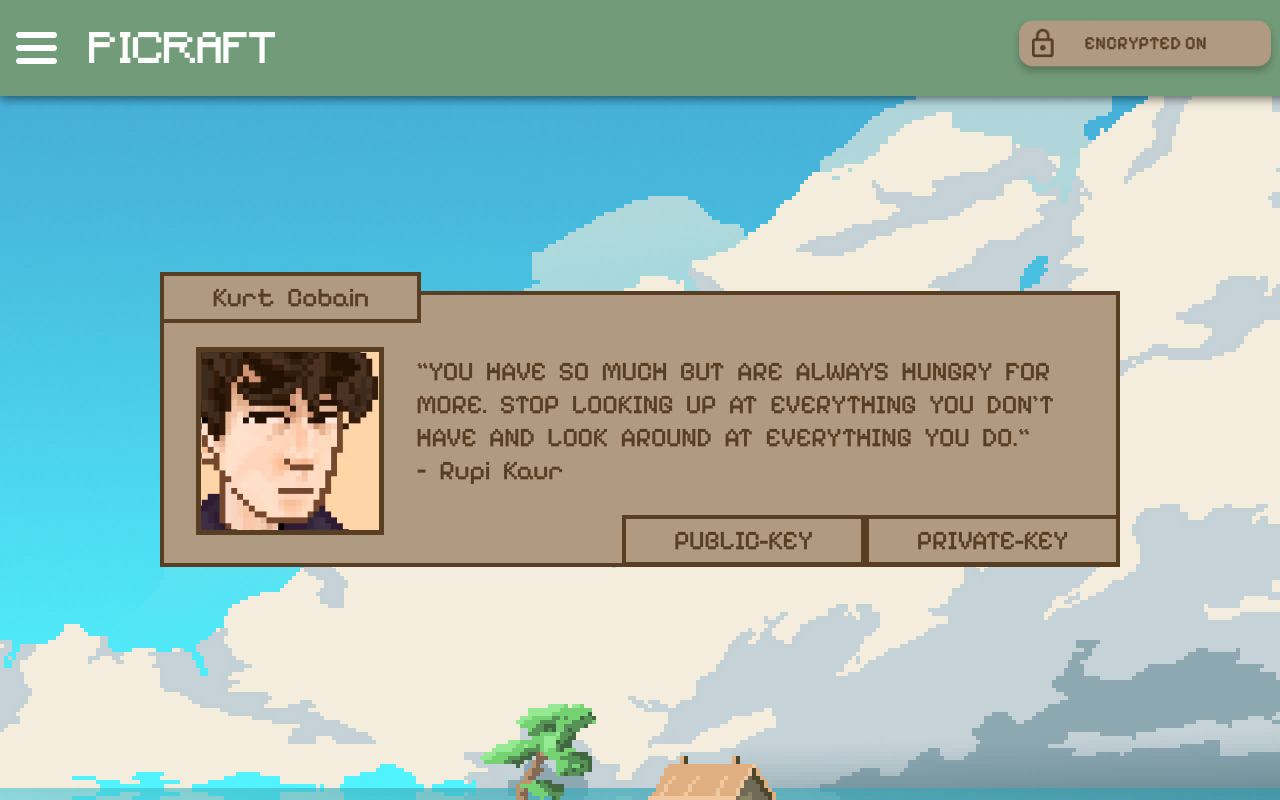
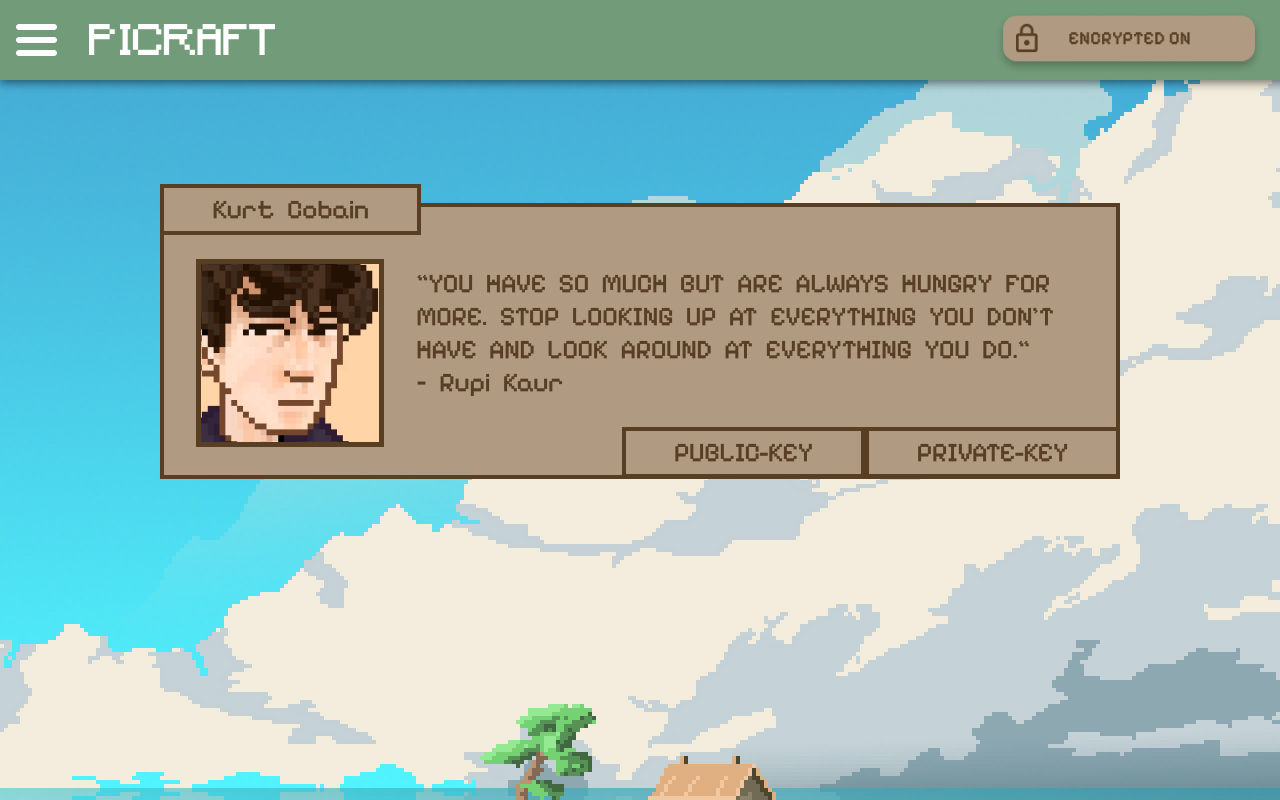
Before and after one commit to agw2005/rsa-encryption-discrete-math-v2, a React (Vite) app: page / in a window 1280 px wide. Shown: the top 800 px of the page. Built offline with nearby package versions, Linux system fonts and the light colour scheme.

Commit message:
center the encryption button horizontally

```diff
--- a/src/index.css
+++ b/src/index.css
@@ -38,7 +38,7 @@ p {
 /* !!! Header Section */
 
 header {
-  padding: 1rem;
+  padding: 0.5rem 1rem;
   background-color: var(--primary-color);
   position: fixed;
   width: 100%;
@@ -69,7 +69,9 @@ header {
 .right-header {
   max-height: 4rem;
   margin: 0;
-  margin-right: 1rem;
+  margin-right: 2rem;
+  position: relative;
+  top: 0.2rem;
 }
 
 .right-header:hover {
@@ -82,7 +84,7 @@ header {
 
 .message-section {
   position: absolute;
-  top: 15rem;
+  top: 9.5rem;
   width: 75%;
   margin-left: 12.5%;
   margin-right: 12.5%;
@@ -109,6 +111,11 @@ header {
   background-color: var(--secondary-color);
   width: fit-content;
   padding: 0.3rem 3rem;
+  cursor: pointer;
+}
+
+.message-toggle:hover {
+  background-color: var(--secondary-complement-color);
 }
 
 .profile-pic {
```
